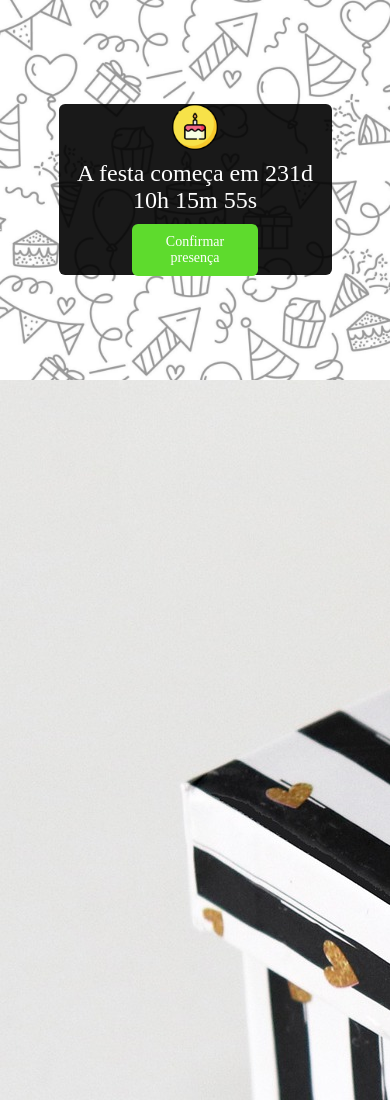
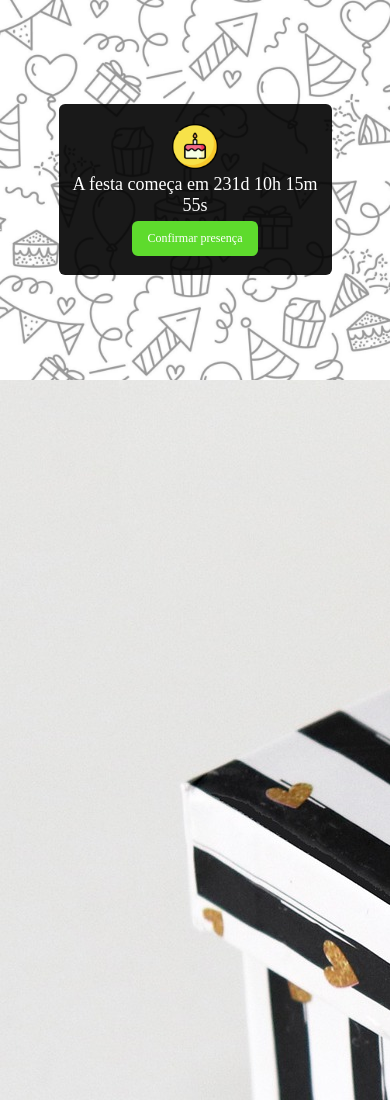
Before and after one commit to bsf91/landingpage_aniversario, a website built with Parcel: page src/index.html in a window 390 px wide. Shown: the top 1100 px of the page. Built offline with nearby package versions, Linux system fonts and the light colour scheme.

Commit message:
ajustando tamanhos de fonte e margens para responsividade em dispositivos menores

```diff
--- a/src/scss/_hero.scss
+++ b/src/scss/_hero.scss
@@ -67,8 +67,8 @@
         }
 
         @media (max-width: 767px) {
-            font-size: 24px;
-            margin-top: 10px;
+            font-size: 18px;
+            margin-top: 5px;
         }
 
         @media (max-height: 480px) {
@@ -95,14 +95,16 @@
         }
 
         @media (max-width: 767px) {
-            font-size: 14px;
-            margin-top: 10px;
+            font-size: 12px;
+            margin-top: 5px;
             margin-bottom: 5px;
         }
 
         @media (max-height: 480px) {
             font-size: 14px;
             padding: 5px 5px;
+            margin-top: 5px;
+            margin-bottom: 5px;
         }
     }
 }
```
